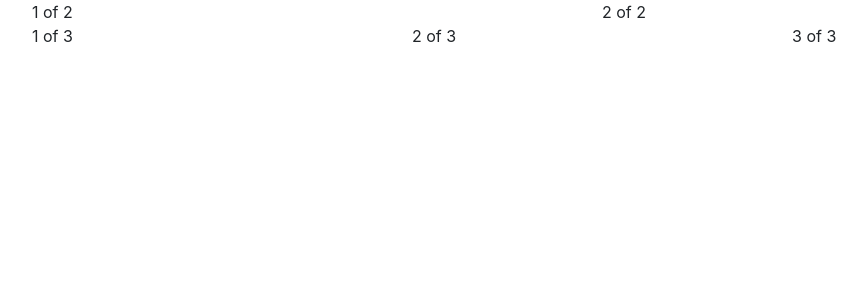
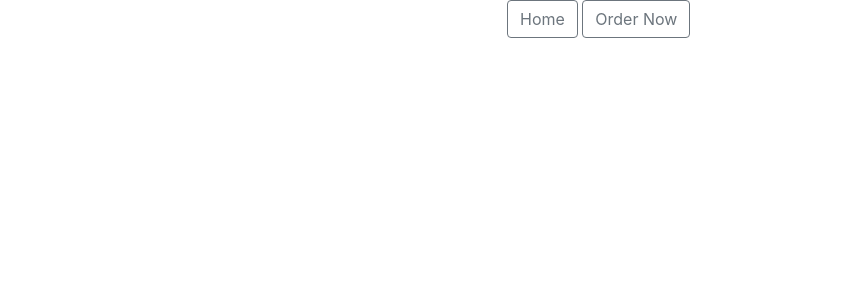
Before and after one commit to luckhoi56/yumeReact, a React (Create React App) app: page / in a window 1280 px wide. Shown: the top 300 px of the page, without its empty margins (53-920 px from the left). Built offline with nearby package versions, Linux system fonts and the light colour scheme.

Commit message:
heading is added now

```diff
--- a/src/App.js
+++ b/src/App.js
@@ -1,19 +1,12 @@
 import React from "react";
-import { Container, Row, Col } from 'react-bootstrap';
+import { Container, Row, Col,Image } from 'react-bootstrap';
+import Header from './components/layout/header';
 //import Background from './components/layout/Background';
 function App(){
   return(
-    <Container>
-    <Row>
-      <Col>1 of 2</Col>
-      <Col>2 of 2</Col>
-    </Row>
-    <Row>
-      <Col>1 of 3</Col>
-      <Col>2 of 3</Col>
-      <Col>3 of 3</Col>
-    </Row>
-  </Container>
+   <Header>
+
+   </Header>
   )
 }
 export default App;
--- /dev/null
+++ b/src/components/layout/header.js
@@ -0,0 +1,19 @@
+import React from 'react';
+import {Container, Row, Col, Button} from 'react-bootstrap';
+
+function Header(){
+    return(
+        <Container>
+            <Row>
+
+                <Col xs={{  offset: 3}} md={{offset: 5}}>
+
+                    <Button variant="outline-secondary">Home</Button>{' '}
+                    <Button variant="outline-secondary">Order Now</Button>{' '}
+                </Col>
+
+            </Row>
+        </Container>
+    );
+}
+export default Header;
```
Also changed, not shown: src/components/layout/Background.js (deleted, +0 -19 lines), src/components/layout/Grid.js (deleted, +0 -14 lines), src/components/layout/GridColumn.js (deleted, +0 -8 lines), src/components/layout/GridRow.js (deleted, +0 -15 lines), src/components/layout/background.png (deleted).
